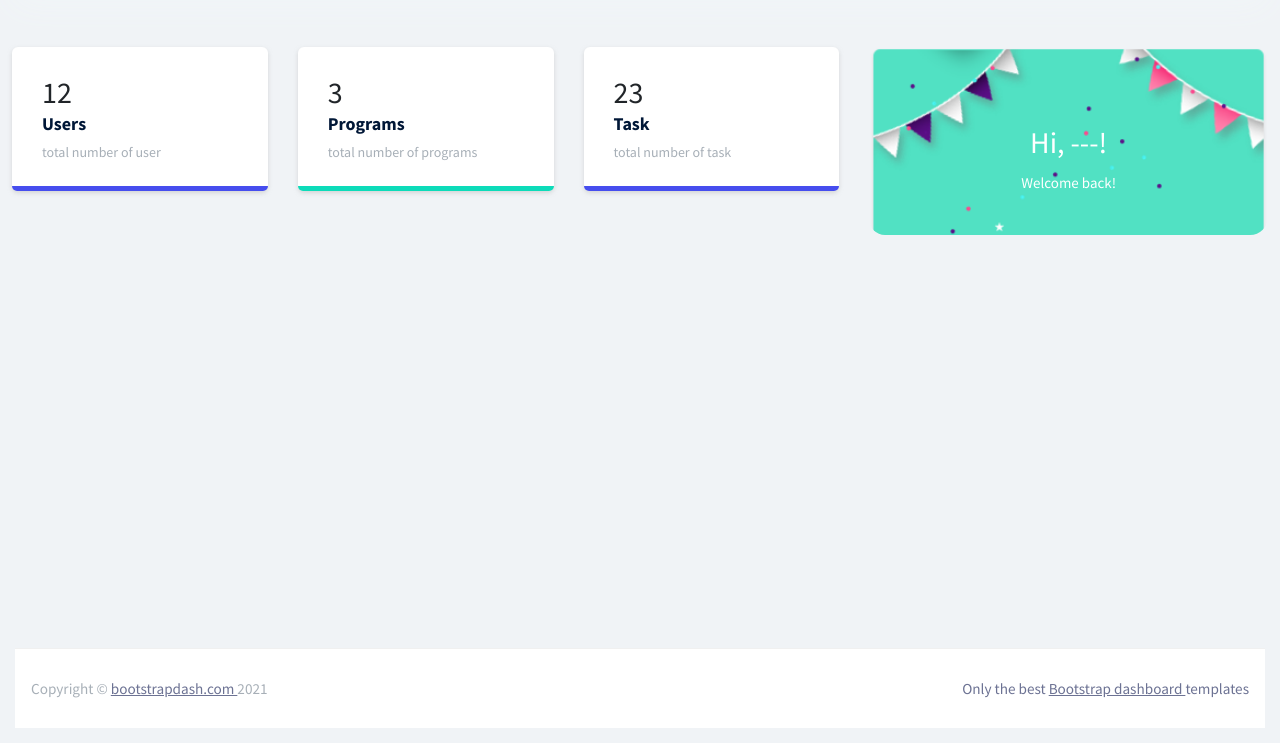
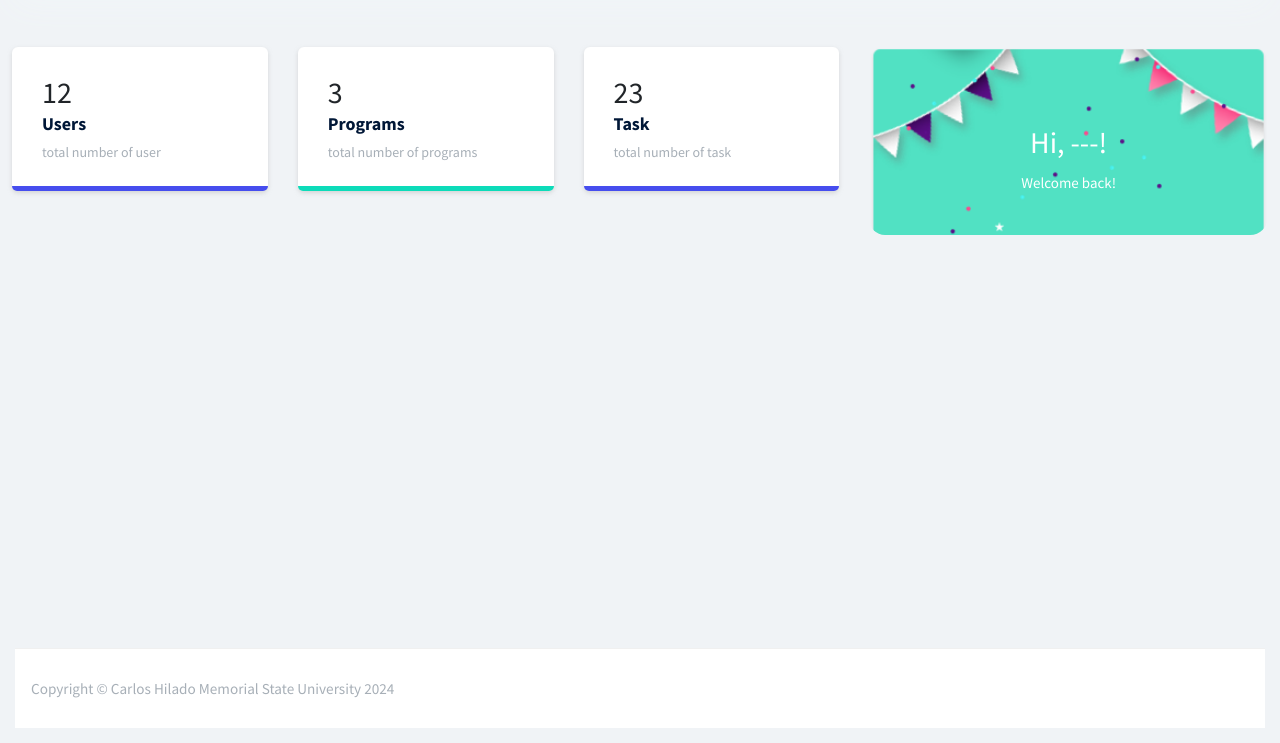
Before and after one commit to Juan-Coder-IT-Solutions/record-management, a PHP site: page /index.php in a window 1280 px wide. Shown: the part 81-824 px from the top of the page. Run offline with PHP 8.4, Linux system fonts and the light colour scheme; the visitor is signed in with stand-in values (Sample User, id 1); data that the repository does not hold is empty.

Commit message:
Update index.php

```diff
--- a/index.php
+++ b/index.php
@@ -103,12 +103,7 @@
           <div class="footer-wrap">
             <div class="d-sm-flex justify-content-center justify-content-sm-between">
               <span class="text-muted text-center text-sm-left d-block d-sm-inline-block">Copyright ©
-                <a href="https://www.bootstrapdash.com/" target="_blank">bootstrapdash.com </a>2021</span>
-              <span class="float-none float-sm-right d-block mt-1 mt-sm-0 text-center">Only the best
-                <a href="https://www.bootstrapdash.com/" target="_blank">
-                  Bootstrap dashboard
-                </a>
-                templates</span>
+                Carlos Hilado Memorial State University 2024</span>
             </div>
           </div>
         </footer>
```
